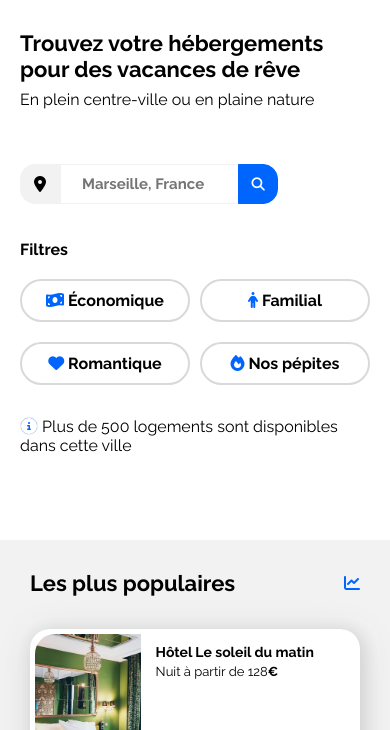
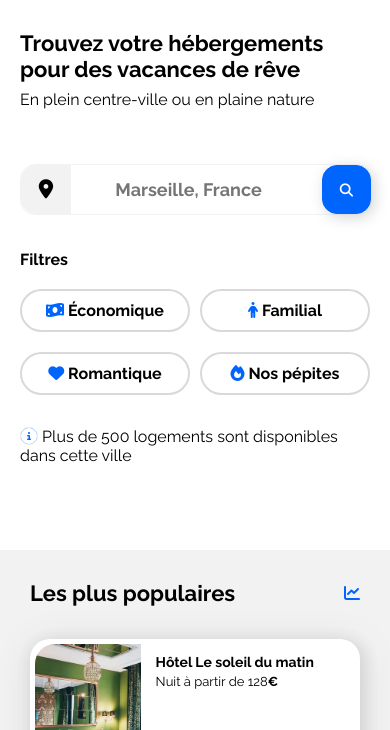
Before and after one commit to Pierre-Alexandre-10/BookiOpenClassrooms, a plain HTML site: page index.html in a window 390 px wide. Shown: the part 114-844 px from the top of the page. Drawn offline with Linux system fonts and the light colour scheme.

Commit message:
Amélioration du code de la barre de recherche

```diff
--- a/css/style.css
+++ b/css/style.css
@@ -119,39 +119,40 @@ h1 {
 
 /****** Main Searchbar ***********/
 
-.main_searchbar .fa-location-dot {
-    width: 40px;
-    height: 40px;
-    display: inline-flex;
-    justify-content: center;
-    align-items: center;
+.main__searchbar__group {
+    width: 377px;
+    display: grid;
+    grid-template-columns: 50px 195px 132px;
+    grid-template-rows: 49px;
+    gap: 0;
+}
+
+.fa-location-dot {
+    border: 1px solid;
+    text-align: center;
+    line-height: 2.5;
+    font-size: larger;
+    border: 0px;
     border-radius: 15px 0 0 15px;
     color: black;
     background-color: var(--main-bg-color);
 }
 
 .main_searchbar input {
-    height: 40px;
-    position: relative;
-    right: 4px;
-    bottom: 1.25px;
-    border: 1px solid var(--main-bg-color);
     text-align: center;
     font-weight: 700;
-    font-size: 15px;
+    border: 1px solid;
+    border-color: var(--main-bg-color);
+    font-size: 18px;
 }
 
-.main_searchbar .main__searchbar__group__button {
-    width: 100px;
-    height: 40px;
-    position: relative;
-    right: 10px;
-    bottom: 1.25px;
-    border: 1px solid var(--main-color);
-    border-radius: 0 15px 15px 0;
+.main__searchbar__group__button {
     color: white;
     background-color: var(--main-color);
+    border: 0px;
+    border-radius: 0 15px 15px 0;
     font-weight: 700;
+    font-size: 18px;
 }
 
 .main__searchbar__group__logo {
@@ -528,25 +529,35 @@ h1 {
         padding: 0 20px;
     }
 
+    .main__searchbar__group {
+        width: 100%;
+        grid-template-columns: 50px 1fr 49px;
+        border: 1px solid var(--main-bg-color);
+        border-radius: 15px;
+        z-index: 1;
+    }
+
     .main__searchbar__group__button {
         display: none;
     }
 
     .main__searchbar__group__logo {
+        width: 49px;
+        height: 49px;
         display: unset;
-        height: 40px;
-        width: 40px;
-        position: relative;
-        right: 10px;
-        bottom: 1.5px;
         color: white;
         background-color: #0065fc;
         border: 1px solid var(--main-color);
-        border-radius: 0 15px 15px 0;
+        border-radius: 15px 15px 15px 15px;
+        box-shadow: 3px 3px 15px lightgray;
     }
 
     .main__searchbar__group__logo i {
         color: white;
+    }
+
+    .main_searchbar input {
+        border-color: transparent;
     }
 
     /******** Filters *********/
@@ -623,10 +634,6 @@ h1 {
         width: 100%;
     }
 
-    /* .populaires-cards img {
-        width: 100%;
-    } */
-
     /*********  Activités **********/
 
     .activity__cardsection {
--- a/index.html
+++ b/index.html
@@ -45,7 +45,11 @@
                 <section class="main_searchbar">
                     <div class="main__searchbar__group">
                         <i class="fa-solid fa-location-dot"></i>
-                        <input type="search" placeholder="Marseille, France" />
+                        <input
+                            class="main__searchbar__group__search"
+                            type="search"
+                            placeholder="Marseille, France"
+                        />
                         <button class="main__searchbar__group__button">Rechercher</button>
                         <button class="main__searchbar__group__logo">
                             <i class="fa-solid fa-magnifying-glass"></i>
```
